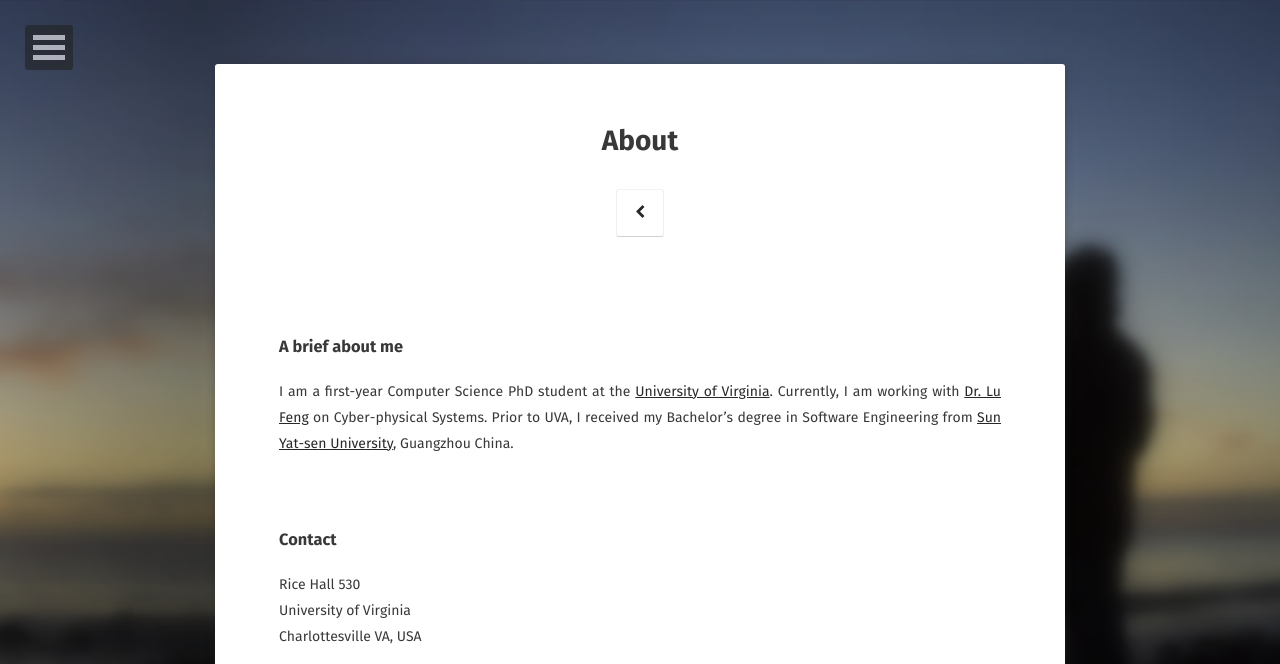
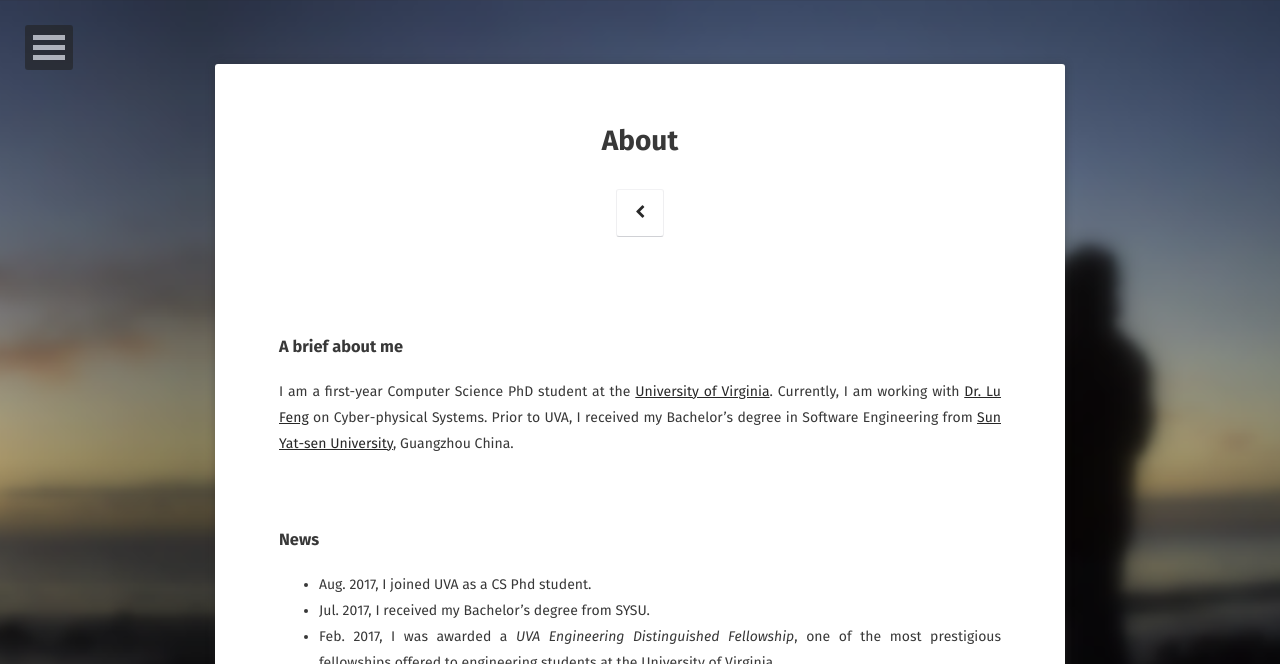
Before and after one commit to FrancisDavis/FrancisDavis.github.io, a Jekyll site: the page built from about/index.md, in a window 1280 px wide. Shown: the top 664 px of the page. Built offline with Jekyll 4.4.1, drawn with Linux system fonts in a browser that asks for light colours; some web fonts are replaced; some of the changed text lies outside the part shown; grey boxes are pictures that could not be loaded.

Commit message:
Update index.md

```diff
--- a/about/index.md
+++ b/about/index.md
@@ -11,7 +11,14 @@ I am a first-year Computer Science PhD student at the <a href="https://engineeri
 <br>
 <br>
 <br>
-### Contact
+### News
+- Aug. 2017, I joined UVA as a CS Phd student.
+- Jul. 2017, I received my Bachelor's degree from SYSU.
+- Feb. 2017, I was awarded a *UVA Engineering Distinguished Fellowship*, one of the most prestigious fellowships offered to engineering students at the University of Virginia.
+<br>
+<br>
+<br>
+### Find me
 Rice Hall 530 <br>
 University of Virginia <br>
 Charlottesville VA, USA
```
